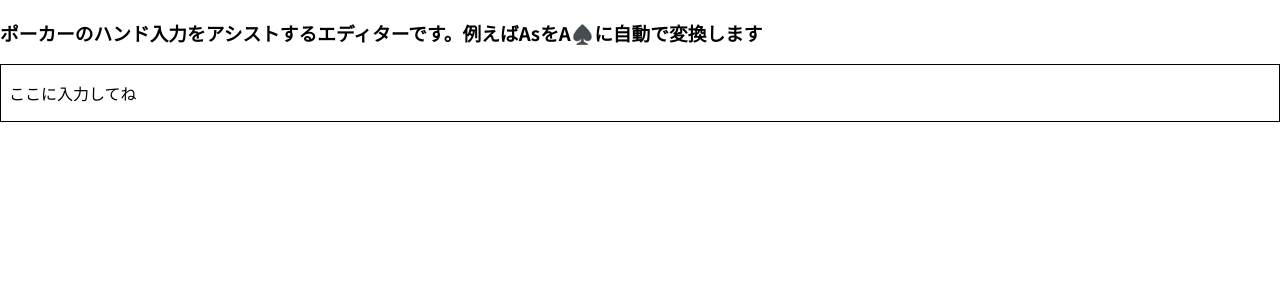
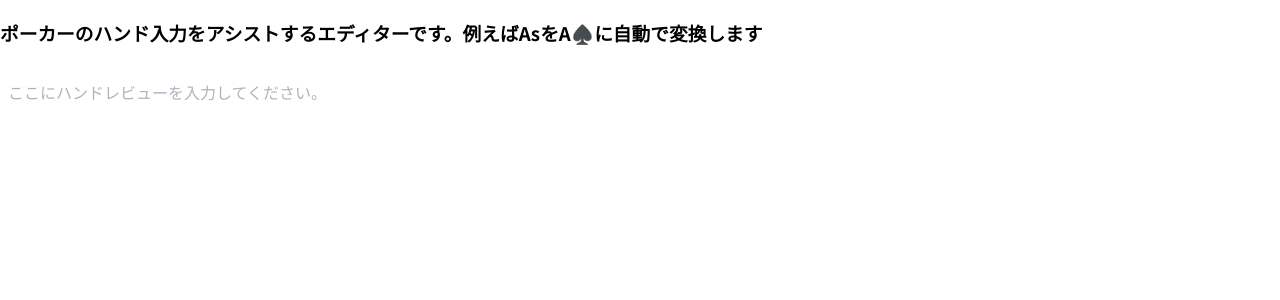
Before and after one commit to karintou8710/poker-hand-review, a React (Vite) app: page / in a window 1280 px wide. Shown: the top 300 px of the page. Built offline with nearby package versions, Linux system fonts and the light colour scheme.

Commit message:
feat: PlaceHolder

```diff
--- a/package.json
+++ b/package.json
@@ -17,6 +17,7 @@
     "@tiptap/extension-hard-break": "^3.0.7",
     "@tiptap/extension-paragraph": "^3.0.7",
     "@tiptap/extension-text": "^3.0.7",
+    "@tiptap/extensions": "^3.0.7",
     "@tiptap/pm": "^3.0.7",
     "@tiptap/react": "^3.0.7",
     "react": "^19.1.0",
--- a/src/ReviewEditor.css
+++ b/src/ReviewEditor.css
@@ -1,10 +1,17 @@
 .tiptap {
   padding: 1rem 0.5rem;
-  border: 1px solid black;
 
   p {
     margin: 0;
     padding: 0;
+  }
+
+  p.is-editor-empty:first-child::before {
+    color: #adb5bd;
+    content: attr(data-placeholder);
+    float: left;
+    height: 0;
+    pointer-events: none;
   }
 }
 
--- a/src/ReviewEditor.tsx
+++ b/src/ReviewEditor.tsx
@@ -2,14 +2,17 @@ import Document from "@tiptap/extension-document";
 import Paragraph from "@tiptap/extension-paragraph";
 import Text from "@tiptap/extension-text";
 import { EditorProvider } from "@tiptap/react";
+import { Placeholder } from '@tiptap/extensions'
 import HandInput from "./extensitons/hand-input";
 import HardBreak from "@tiptap/extension-hard-break";
 
 import "./ReviewEditor.css";
 
-const extensions = [Document, Text, Paragraph, HandInput, HardBreak];
+const extensions = [Document, Text, Paragraph, HandInput, HardBreak, Placeholder.configure({
+      placeholder: 'ここにハンドレビューを入力してください。',
+    }),];
 
-const content = "<p>ここに入力してね</p>";
+const content = "";
 
 const ReviewEditor = () => {
   return (
```
Also changed, not shown: 1 other file (tests, documents, lock files or other folders).
